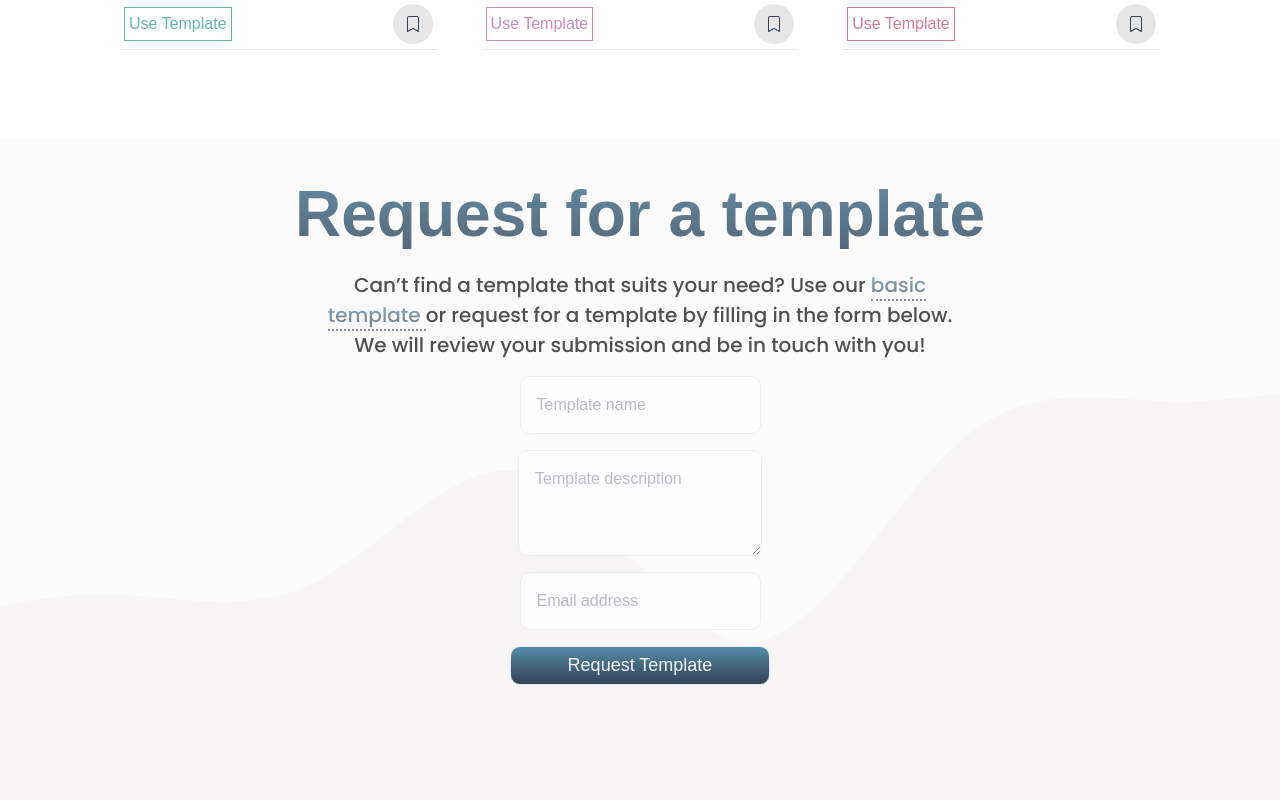
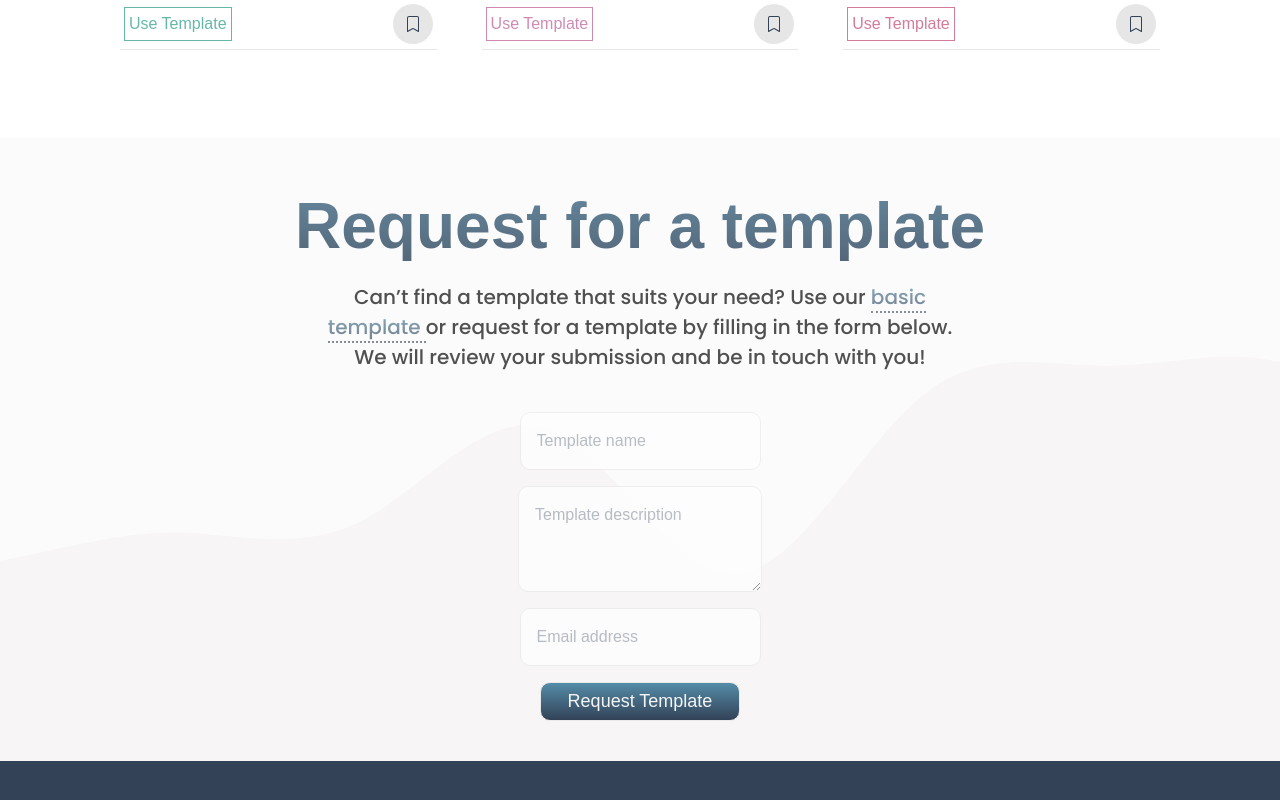
Before and after one commit to ivioje/Peoples-Profile, a React (Vite) app in the folder client/: page /templates in a window 1280 px wide. Shown: the part 1080-1880 px from the top of the page. Built offline with nearby package versions, Linux system fonts and the light colour scheme; a web font is replaced by a local one.

Commit message:
request template

```diff
--- a/client/src/index.css
+++ b/client/src/index.css
@@ -277,5 +277,4 @@ border-radius: 10px;
 .request-btn {
   opacity: 1;
   padding: .3rem;
-
 }
--- a/client/src/routes/templates/requestTemplate.jsx
+++ b/client/src/routes/templates/requestTemplate.jsx
@@ -5,10 +5,10 @@ import styles from '../../style';
 
 const RequestTemplate = () => {
     return (
-        <section className='bg-cover bg-no-repeat bg-bottom font-firaSans relative h-[90vh] '
+        <section className='bg-cover bg-no-repeat bg-bottom font-firaSans relative '
             style={{ 'backgroundImage': `url(${wave})` }}>
-            <div className={`${styles.flexStart} div-overlay px-2 absolute h-full`}>
-                <h1 className='md:text-[64px] ss:text-[30px] text-[22px] text-gradient font-[600] pt-7 pb-2 '>
+            <div className={`${styles.flexStart} div-overlay px-2 h-full`}>
+                <h1 className='md:text-[64px] ss:text-[30px] text-[22px] text-gradient font-[600] pt-[40px] pb-2 '>
                     Request for a template
                 </h1>
                 <p className='font-poppins text-text_color text-center md:w-1/2 sm:text-[20px] font-[500] opacity-80 '>
@@ -19,11 +19,11 @@ const RequestTemplate = () => {
                     or request for a template by filling in the form below. We will review your submission and be in touch with you!
                 </p>
 
-                <form className={`${styles.flexCol} py-2 requestForm`}>
+                <form className={`${styles.flexCol} py-8 requestForm`}>
                     <input name='name' type='text' placeholder='Template name' className='' />
                     <textarea name='description' rows='3' cols='21' type='text' placeholder='Template description' className='' />
                     <input name='email' type='email' placeholder='Email address' className='' />
-                    <button type='submit' className='request-btn text-dimWhite text-[18px] primary-gradient w-full mx-2 font-[500] '>
+                    <button type='submit' className='request-btn text-dimWhite text-[18px] primary-gradient w-[200px] font-[500] '>
                         Request Template
                     </button>
                 </form>
```
